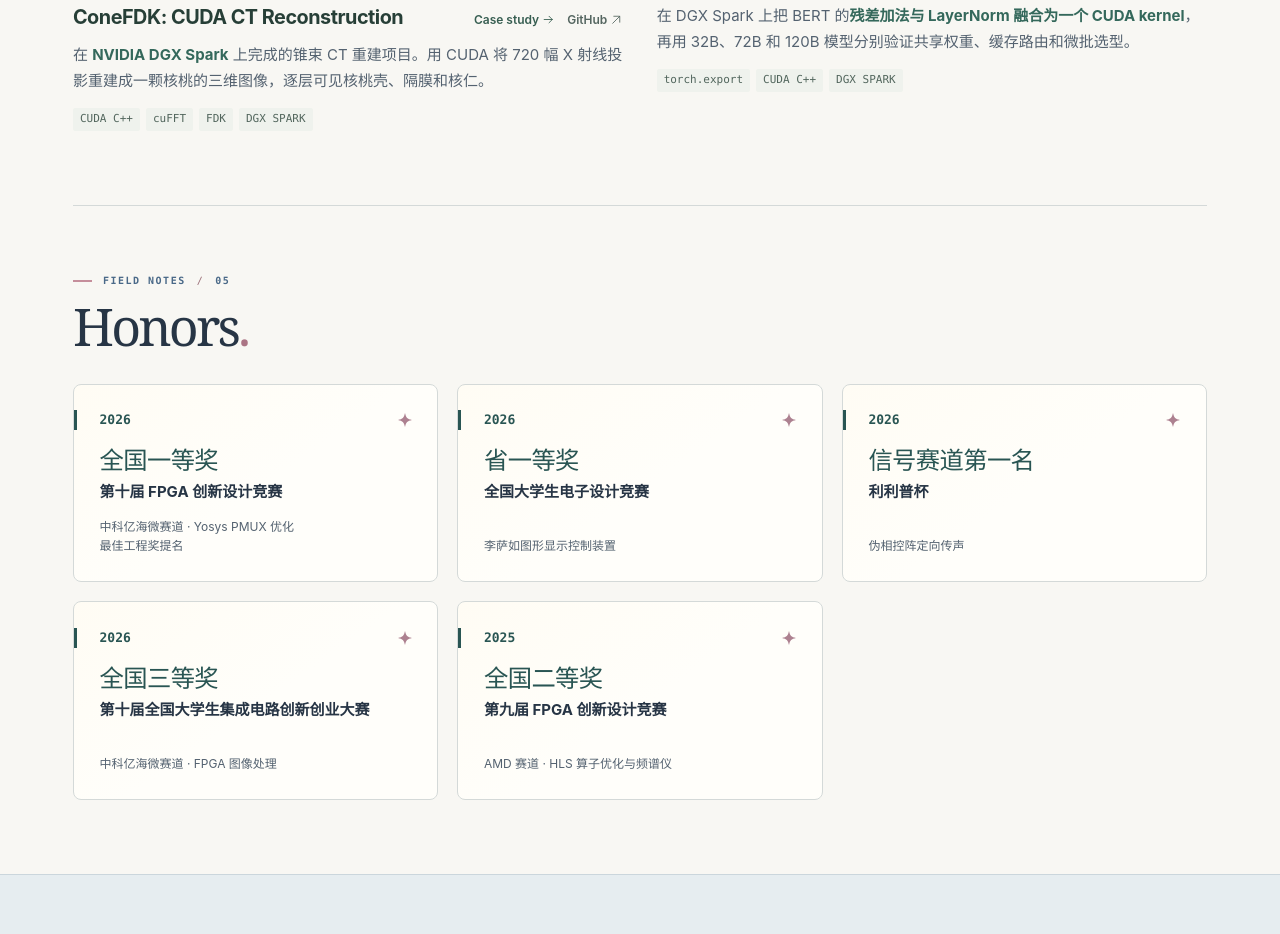
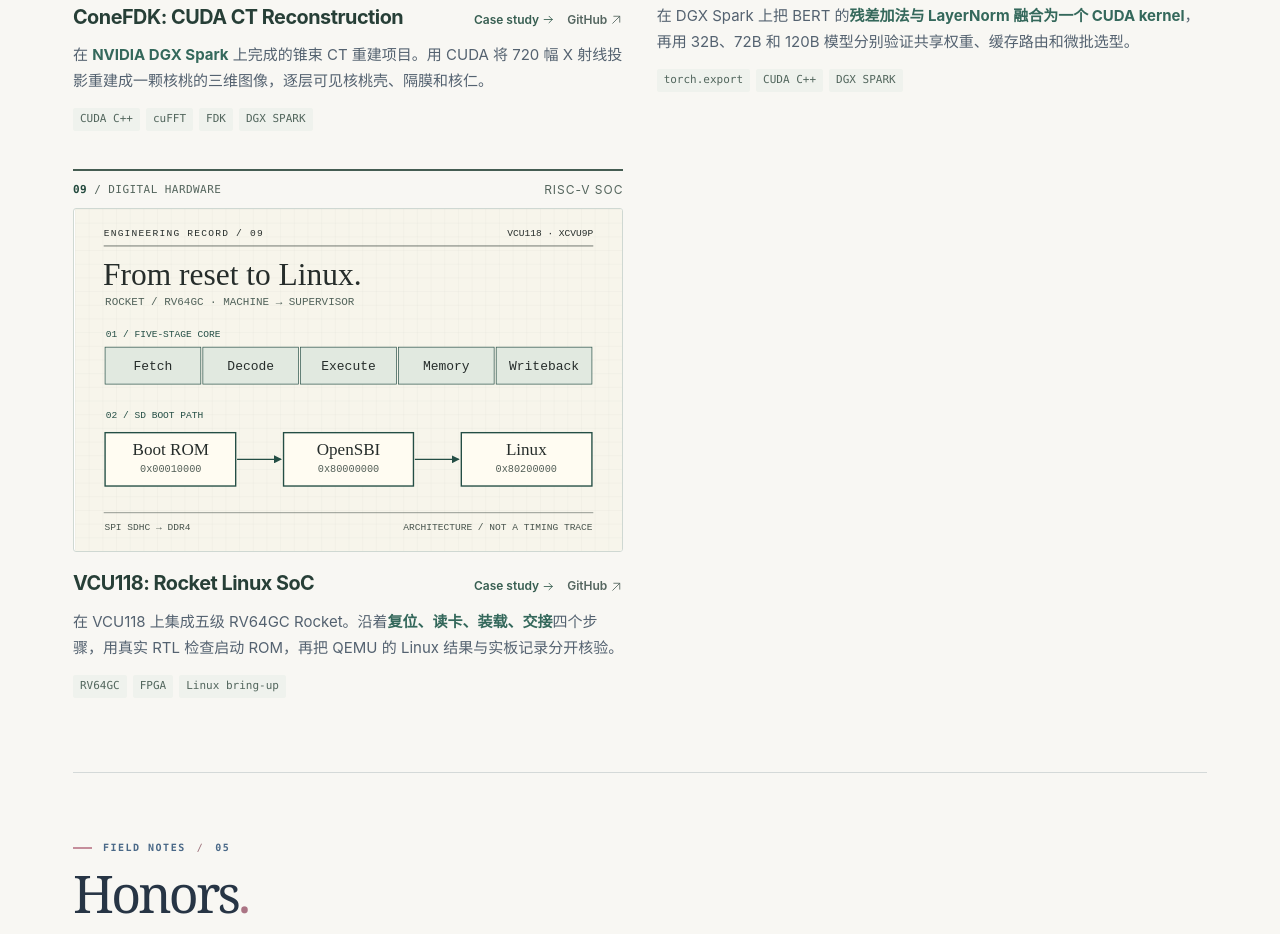
Before and after one commit to EtherealBian/etherealbian.github.io, a plain HTML site: page index.html in a window 1280 px wide. Shown: the part 5608-6542 px from the top of the page. Drawn offline with Linux system fonts and the light colour scheme.

Commit message:
Add VCU118 Rocket SoC as engineering record 09

```diff
--- a/index.html
+++ b/index.html
@@ -583,6 +583,16 @@
                 <ul class="tags" lang="en"><li>torch.export</li><li>CUDA C++</li><li>DGX SPARK</li></ul>
               </div>
             </article>
+            <article class="project hardware" data-group="hardware" id="vcu118-rocket" aria-labelledby="vcu118-rocket-title">
+              <div class="catalog-meta" lang="en"><span><b>09</b> / Digital Hardware</span><span>RISC-V SoC</span></div>
+              <a class="plate diagram" href="work/vcu118-rocket.html" aria-label="查看 VCU118 Rocket 的启动路径与验证记录"><img loading="lazy" decoding="async" src="assets/plates/vcu118-rocket-boot.svg" width="800" height="500" alt="五级 Rocket 流水线，以及从 Boot ROM 经 OpenSBI 进入 Linux 的设计路径。"></a>
+              <div class="project-body"><div class="project-heading">
+                <h3 id="vcu118-rocket-title" lang="en"><a href="work/vcu118-rocket.html">VCU118: Rocket Linux SoC<span class="compact-arrow" aria-hidden="true">&nbsp;→</span></a></h3>
+                <div class="project-links" lang="en"><a class="entry-link" href="work/vcu118-rocket.html" aria-label="Case study: VCU118 Rocket">Case study <svg class="icon" width="14" height="14" aria-hidden="true"><use href="#east" /></svg></a>
+                  <a class="source-link" href="https://github.com/EtherealBian/vcu118-rocket-soc" aria-label="GitHub: VCU118 Rocket Linux SoC">GitHub <svg class="icon" width="14" height="14" aria-hidden="true"><use href="#out" /></svg></a></div>
+              </div><p class="project-summary">在 VCU118 上集成五级 RV64GC Rocket。沿着<strong>复位、读卡、装载、交接</strong>四个步骤，用真实 RTL 检查启动 ROM，再把 QEMU 的 Linux 结果与实板记录分开核验。</p>
+              <ul class="tags" lang="en"><li>RV64GC</li><li>FPGA</li><li>Linux bring-up</li></ul></div>
+            </article>
           </div>
         </section>
         <section class="chapter-section" id="awards" aria-labelledby="honors-title" lang="en">
```
Also changed, not shown: work/vcu118-rocket.html (added, +13 -0 lines), assets/plates/vcu118-rocket-boot.svg (added), 2 other files.
